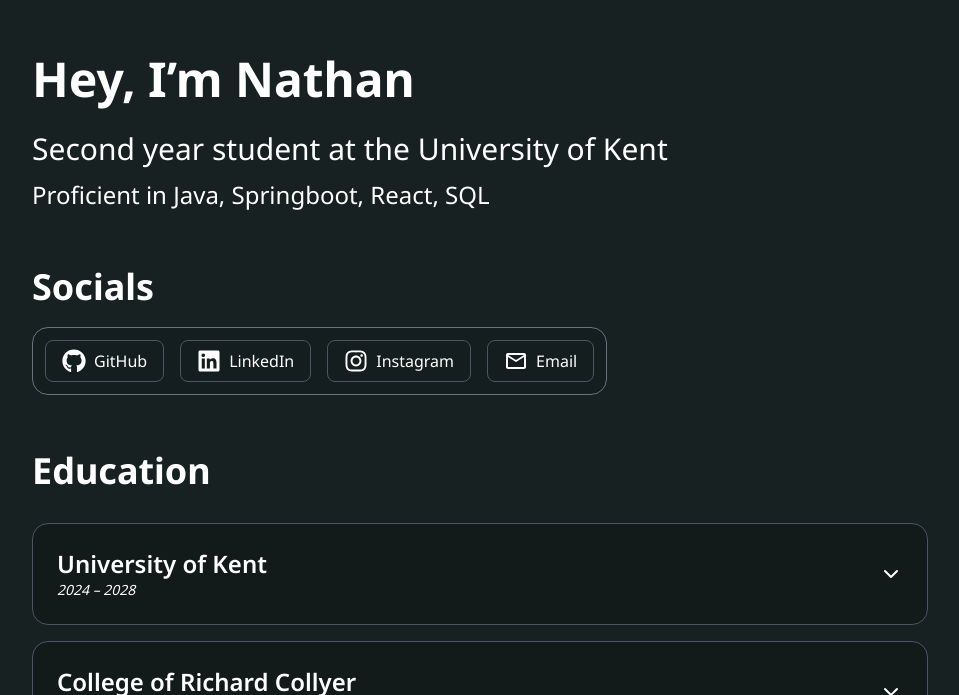
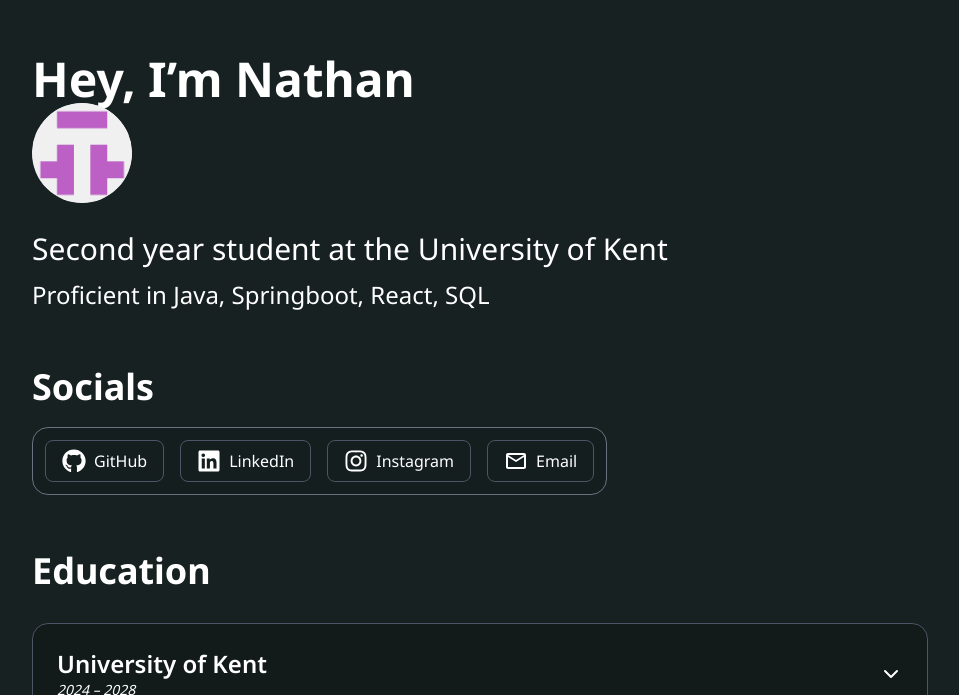
Before and after one commit to nathant1234567/nathan-portfolio, a Next.js app: page / in a window 1280 px wide. Shown: the part 105-800 px from the top of the page, without its empty margins (48-1007 px from the left). Built offline with nearby package versions, Linux system fonts and the light colour scheme.

Commit message:
refactor Avatar component props and clean up code formatting

```diff
--- a/src/app/globals.css
+++ b/src/app/globals.css
@@ -14,6 +14,8 @@
   --color-nice-black: #172121;
 }
 
+
+
 /*@media (prefers-color-scheme: dark) {*/
 /*  :root {*/
 /*   */
--- a/src/components/Avatar.tsx
+++ b/src/components/Avatar.tsx
@@ -4,8 +4,8 @@
 
 interface AvatarProps {
     src: string;
-    size?: number;     // default size if not specified
-    border?: boolean;  // optional border
+    size?: number;
+    border?: boolean;
     alt?: string;
 }
 
--- a/src/components/Heading.tsx
+++ b/src/components/Heading.tsx
@@ -1,7 +1,6 @@
 'use client';
 import { BlackBackground } from '@/components/BlackBackground';
 import { useEffect, useRef } from "react";
-import Link from "next/link";
 import gsap from 'gsap';
 import { useGSAP } from '@gsap/react';
 import SectionWrapper from "@/components/SectionWrapper";
@@ -40,6 +39,7 @@
                     Hey, I’m <span onMouseEnter={handleMouseEnter}
                                    onMouseLeave={handleMouseLeave} ref={headingRef} className="inline-block">Nathan</span>
                 </h1>
+                <Avatar src="/TempAvatar.png" size={100} border={true} />
                 <p className="fade text-3xl mt-7 text-grey-600">Second year student at the University of Kent</p>
                 <p className="fade  mt-3 text-2xl">Proficient in Java, Springboot, React, SQL</p>
             </SectionWrapper>
```
Also changed, not shown: public/TempAvatar.png (added).
